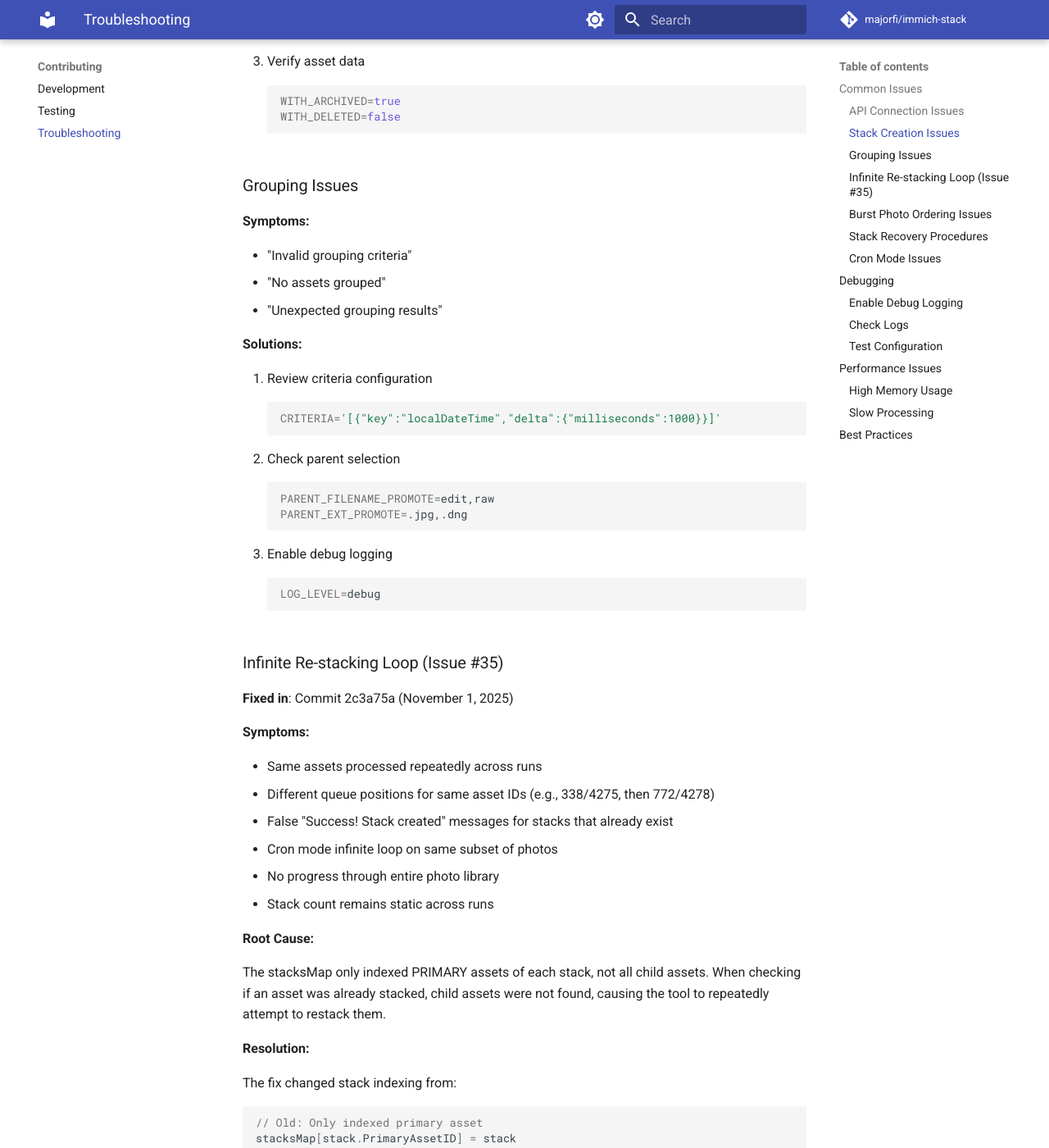
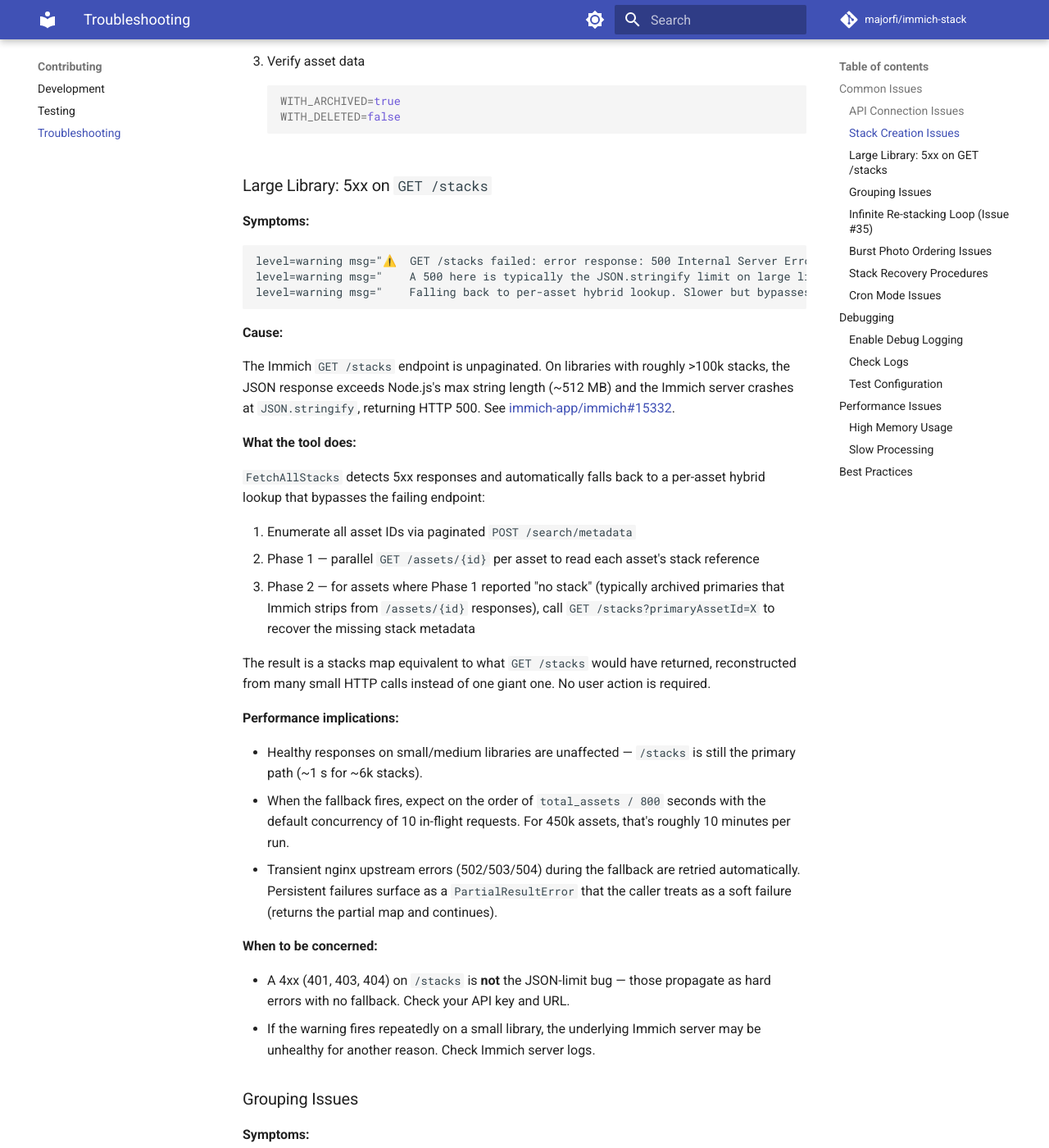
Before and after one commit to Majorfi/immich-stack, an MkDocs documentation site: the page built from docs/troubleshooting.md, in a window 1280 px wide and 1400 px high, scrolled down 1278 px. Shown: the whole window at 82% size. Built offline with MkDocs 1.6.1 and Material for MkDocs 9.7.7, drawn with Linux system fonts in a browser that asks for light colours; comment, search, counter and statistics services are not loaded.

Commit message:
document large library 5xx fallback behavior
Users encountering the JSON.stringify limit crash on large Immich libraries (>100k stacks, Node.js max string length) need to understand the automatic fallback. Document what the hybrid lookup does (two-phase per-asset recovery), expected performance (roughly 1 request per 800 assets), when to be concerned (4xx errors indicate different problems), and that no user action is required.

Change-Type: docs
Scope: docs

````diff
--- a/docs/troubleshooting.md
+++ b/docs/troubleshooting.md
@@ -50,6 +50,53 @@
    WITH_ARCHIVED=true
    WITH_DELETED=false
    ```
+
+### Large Library: 5xx on `GET /stacks`
+
+**Symptoms:**
+
+```
+level=warning msg="⚠️  GET /stacks failed: error response: 500 Internal Server Error - {...}"
+level=warning msg="    A 500 here is typically the JSON.stringify limit on large libraries (Immich issue #15332)."
+level=warning msg="    Falling back to per-asset hybrid lookup. Slower but bypasses the failing endpoint."
+```
+
+**Cause:**
+
+The Immich `GET /stacks` endpoint is unpaginated. On libraries with roughly >100k stacks, the
+JSON response exceeds Node.js's max string length (~512 MB) and the Immich server crashes at
+`JSON.stringify`, returning HTTP 500. See [immich-app/immich#15332](https://github.com/immich-app/immich/issues/15332).
+
+**What the tool does:**
+
+`FetchAllStacks` detects 5xx responses and automatically falls back to a per-asset hybrid
+lookup that bypasses the failing endpoint:
+
+1. Enumerate all asset IDs via paginated `POST /search/metadata`
+2. Phase 1 — parallel `GET /assets/{id}` per asset to read each asset's stack reference
+3. Phase 2 — for assets where Phase 1 reported "no stack" (typically archived primaries that
+   Immich strips from `/assets/{id}` responses), call `GET /stacks?primaryAssetId=X` to
+   recover the missing stack metadata
+
+The result is a stacks map equivalent to what `GET /stacks` would have returned, reconstructed
+from many small HTTP calls instead of one giant one. No user action is required.
+
+**Performance implications:**
+
+- Healthy responses on small/medium libraries are unaffected — `/stacks` is still the primary
+  path (~1 s for ~6k stacks).
+- When the fallback fires, expect on the order of `total_assets / 800` seconds with the default
+  concurrency of 10 in-flight requests. For 450k assets, that's roughly 10 minutes per run.
+- Transient nginx upstream errors (502/503/504) during the fallback are retried automatically.
+  Persistent failures surface as a `PartialResultError` that the caller treats as a soft
+  failure (returns the partial map and continues).
+
+**When to be concerned:**
+
+- A 4xx (401, 403, 404) on `/stacks` is **not** the JSON-limit bug — those propagate as
+  hard errors with no fallback. Check your API key and URL.
+- If the warning fires repeatedly on a small library, the underlying Immich server may be
+  unhealthy for another reason. Check Immich server logs.
 
 ### Grouping Issues
 
@@ -182,7 +229,6 @@
    - If you specify `0000,0001,0002,0003` but have files up to `0999`, they will be sorted correctly at position 999
 
 1. Understanding `sequence:X` behavior:
-
    - `sequence` - Matches any numeric sequence (1, 2, 10, 100, etc.)
    - `sequence:4` - Matches ONLY 4-digit numbers (0001, 0002, not 1, 10, 100)
    - `sequence:IMG_` - Matches only files with IMG\_ prefix followed by numbers
@@ -372,7 +418,6 @@
    - Configuration review
 
 1. **Security**
-
    - Secure API keys
    - Regular updates
    - Access control
````
